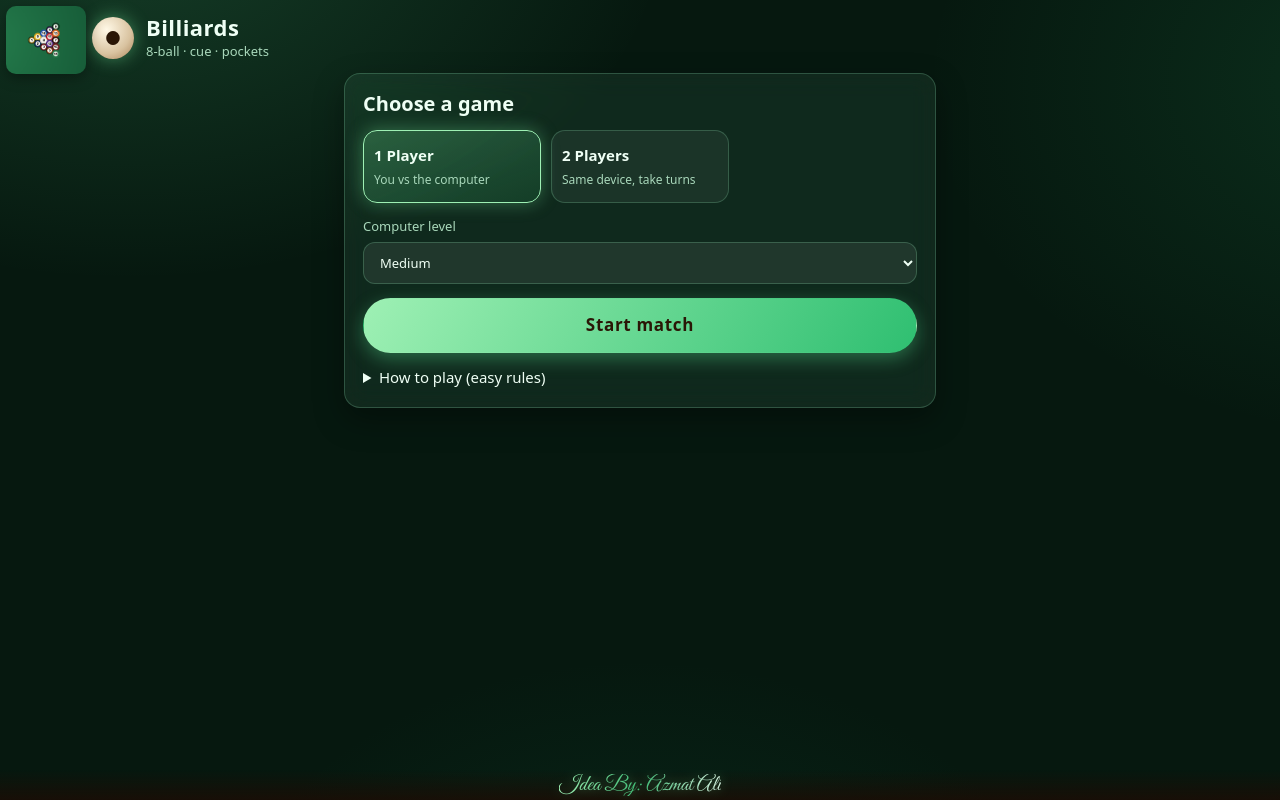
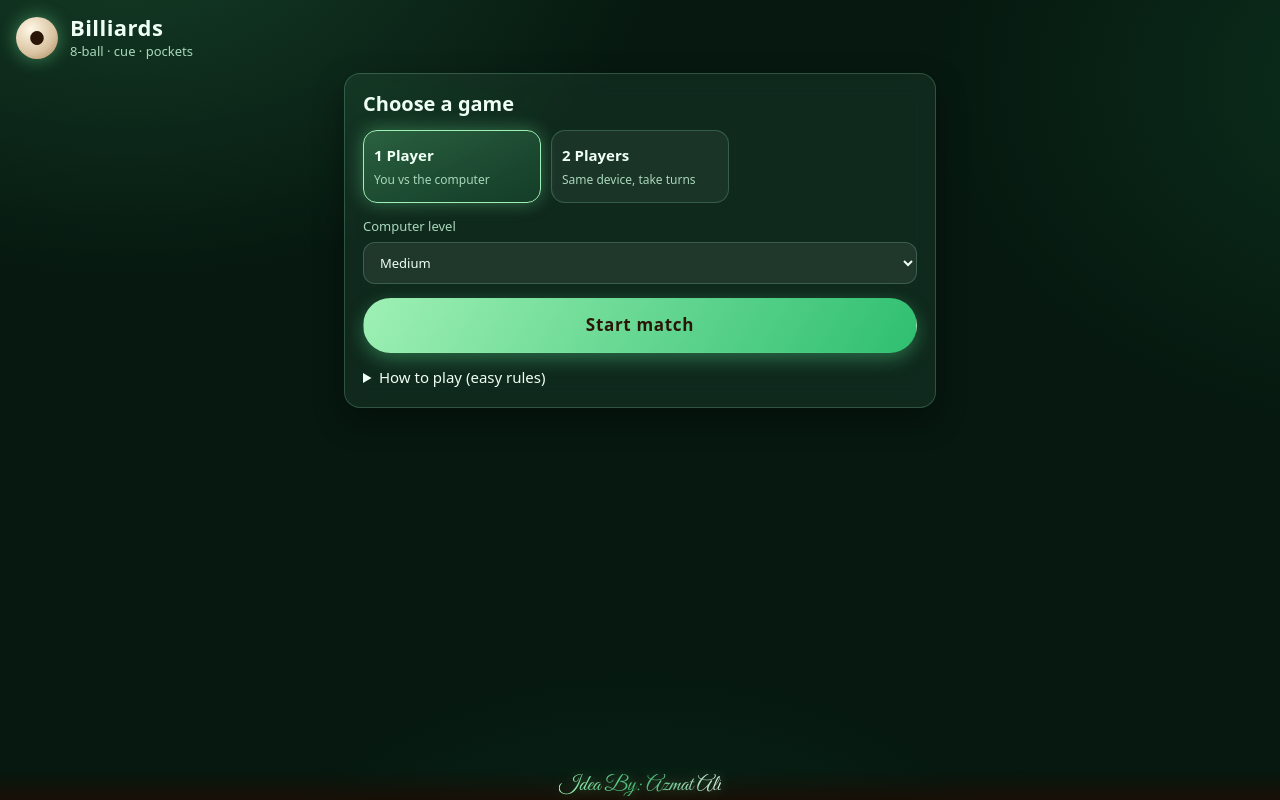
Before and after one commit to azmataliakbar/billiards-game, a plain HTML site: page index.html in a window 1280 px wide. Drawn offline with Linux system fonts and the light colour scheme.

Commit message:
Billiards: bill1.png moves from the page to the link and browser tab
The picture is no longer shown inside the game. It is now the browser
tab icon and the Open Graph / Twitter image, so it appears in link
previews shared on WhatsApp and similar apps.

Co-Authored-By: Claude Haiku 5.5 <noreply@anthropic.com>

```diff
--- a/css/app.css
+++ b/css/app.css
@@ -71,24 +71,7 @@ h1, h2, h3 { margin: 0; line-height: 1.2; }
 .btn:focus-visible { outline: 2px solid var(--gold); outline-offset: 3px; }
 
 /* ---------- Header ---------- */
-.topbar { padding: 14px 16px 4px 92px; }
-
-/* Picture in the top-left corner, separate from the header. Never blocks taps. */
-.corner-pic {
-  position: fixed;
-  top: 6px;
-  left: 6px;
-  width: 80px;
-  height: auto;
-  z-index: 5;
-  border-radius: 10px;
-  box-shadow: 0 4px 14px rgba(0, 0, 0, 0.35);
-  pointer-events: none;
-}
-@media (max-width: 480px) {
-  .corner-pic { width: 60px; }
-  .topbar { padding-left: 74px; }
-}
+.topbar { padding: 14px 16px 4px; }
 .brand { display: flex; align-items: center; gap: 12px; min-width: 0; }
 .logo {
   display: grid;
--- a/index.html
+++ b/index.html
@@ -9,6 +9,10 @@
   <meta property="og:type" content="website">
   <meta property="og:title" content="Billiards | Idea By Azmat Ali">
   <meta property="og:description" content="8-ball pool against the computer or a friend. Top-view table, aim line, pockets, loud sound.">
+  <meta property="og:image" content="https://billiards-game-azmataliakbar.netlify.app/bill1.png">
+  <meta name="twitter:card" content="summary_large_image">
+  <meta name="twitter:image" content="https://billiards-game-azmataliakbar.netlify.app/bill1.png">
+  <link rel="icon" type="image/png" href="bill1.png">
   <link rel="icon" type="image/svg+xml" href="favicon.svg">
   <link rel="preconnect" href="https://fonts.googleapis.com">
   <link rel="preconnect" href="https://fonts.gstatic.com" crossorigin>
@@ -16,8 +20,6 @@
   <link rel="stylesheet" href="css/app.css">
 </head>
 <body>
-
-  <img class="corner-pic" src="bill1.png" alt="" aria-hidden="true" width="235" height="200">
 
   <header class="topbar">
     <div class="brand">
```
